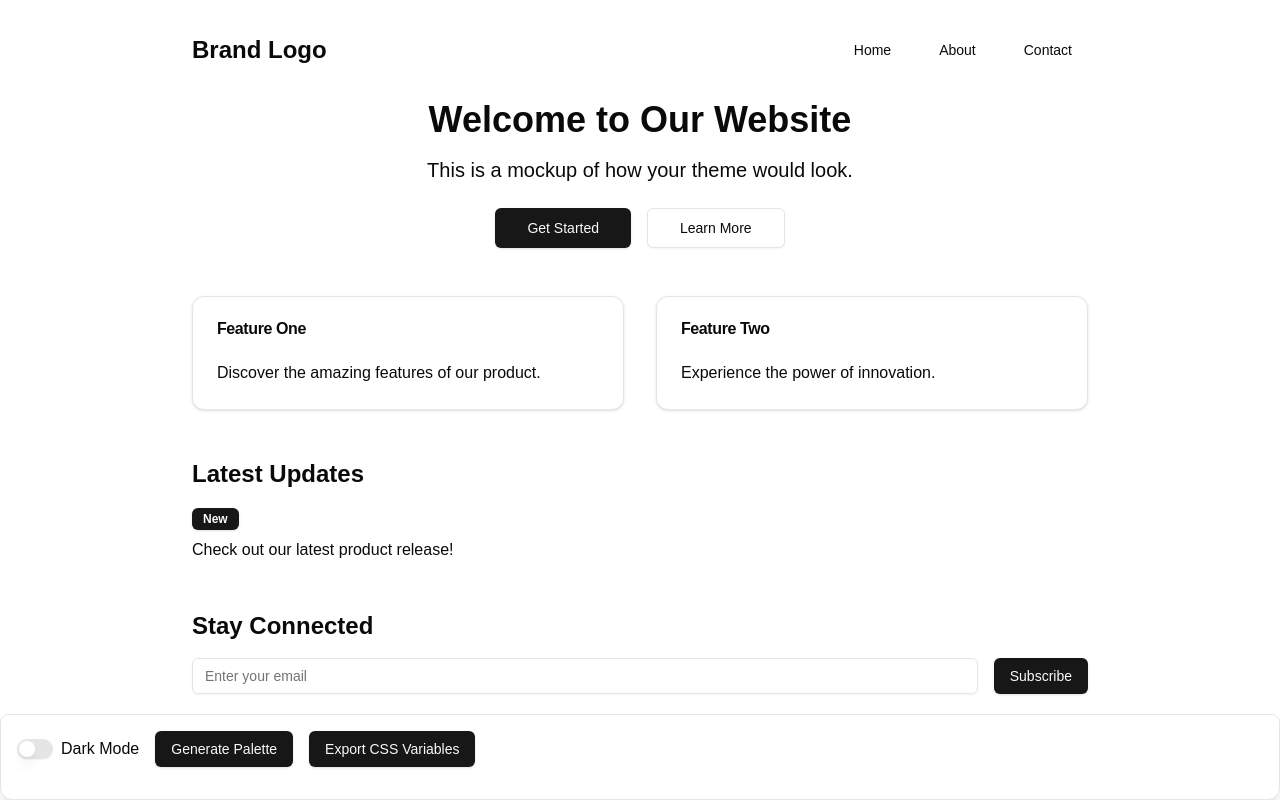
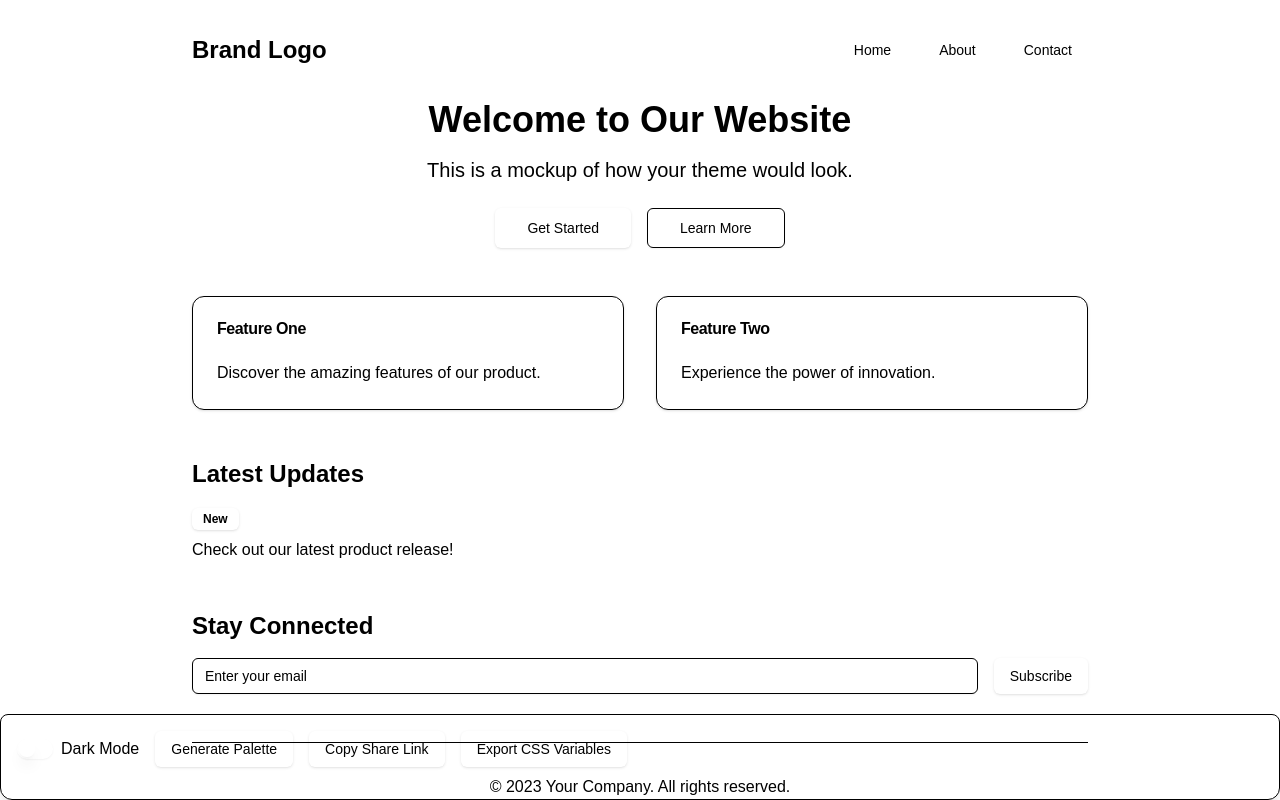
Before and after one commit to bySharkster/shadcn-ui-color-palette-generator, a Next.js app: page / in a window 1280 px wide. Built offline with nearby package versions, Linux system fonts and the light colour scheme.

Commit message:
refactor PaletteGenerator and update global styles for improved color management and accessibility

```diff
--- a/src/app/globals.css
+++ b/src/app/globals.css
@@ -8,57 +8,48 @@
 
 @layer base {
   :root {
-    --background: 0 0% 100%;
-    --foreground: 0 0% 3.9%;
-    --card: 0 0% 100%;
-    --card-foreground: 0 0% 3.9%;
-    --popover: 0 0% 100%;
-    --popover-foreground: 0 0% 3.9%;
-    --primary: 0 0% 9%;
-    --primary-foreground: 0 0% 98%;
-    --secondary: 0 0% 96.1%;
-    --secondary-foreground: 0 0% 9%;
-    --muted: 0 0% 96.1%;
-    --muted-foreground: 0 0% 45.1%;
-    --accent: 0 0% 96.1%;
-    --accent-foreground: 0 0% 9%;
-    --destructive: 0 84.2% 60.2%;
-    --destructive-foreground: 0 0% 98%;
-    --border: 0 0% 89.8%;
-    --input: 0 0% 89.8%;
-    --ring: 0 0% 3.9%;
-    --chart-1: 12 76% 61%;
-    --chart-2: 173 58% 39%;
-    --chart-3: 197 37% 24%;
-    --chart-4: 43 74% 66%;
-    --chart-5: 27 87% 67%;
+    --primary: hsl(329, 60%, 60%);
+    --secondary: hsl(359, 50%, 70%);
+    --accent: hsl(29, 70%, 50%);
+    --destructive: hsl(0, 85%, 60%);
+    --primary-foreground: hsl(329, 10%, 90%);
+    --secondary-foreground: hsl(329, 10%, 90%);
+    --accent-foreground: hsl(329, 10%, 90%);
+    --destructive-foreground: hsl(329, 10%, 90%);
+    --background: hsl(329, 10%, 10%);
+    --foreground: hsl(329, 10%, 90%);
+    --card: hsl(329, 5%, 15%);
+    --card-foreground: hsl(329, 10%, 90%);
+    --popover: hsl(329, 10%, 10%);
+    --popover-foreground: hsl(329, 10%, 90%);
+    --muted: hsl(329, 20%, 20%);
+    --muted-foreground: hsl(329, 30%, 70%);
+    --border: hsl(329, 15%, 30%);
+    --input: hsl(329, 15%, 30%);
+    --ring: rgb(214 92 155 / 0.3);
     --radius: 0.5rem;
   }
+
   .dark {
-    --background: 0 0% 3.9%;
-    --foreground: 0 0% 98%;
-    --card: 0 0% 3.9%;
-    --card-foreground: 0 0% 98%;
-    --popover: 0 0% 3.9%;
-    --popover-foreground: 0 0% 98%;
-    --primary: 0 0% 98%;
-    --primary-foreground: 0 0% 9%;
-    --secondary: 0 0% 14.9%;
-    --secondary-foreground: 0 0% 98%;
-    --muted: 0 0% 14.9%;
-    --muted-foreground: 0 0% 63.9%;
-    --accent: 0 0% 14.9%;
-    --accent-foreground: 0 0% 98%;
-    --destructive: 0 62.8% 30.6%;
-    --destructive-foreground: 0 0% 98%;
-    --border: 0 0% 14.9%;
-    --input: 0 0% 14.9%;
-    --ring: 0 0% 83.1%;
-    --chart-1: 220 70% 50%;
-    --chart-2: 160 60% 45%;
-    --chart-3: 30 80% 55%;
-    --chart-4: 280 65% 60%;
-    --chart-5: 340 75% 55%;
+    --primary: hsl(329, 60%, 60%);
+    --secondary: hsl(359, 50%, 70%);
+    --accent: hsl(29, 70%, 50%);
+    --destructive: hsl(0, 85%, 60%);
+    --primary-foreground: hsl(329, 10%, 90%);
+    --secondary-foreground: hsl(329, 10%, 90%);
+    --accent-foreground: hsl(329, 10%, 90%);
+    --destructive-foreground: hsl(329, 10%, 90%);
+    --background: hsl(329, 10%, 10%);
+    --foreground: hsl(329, 10%, 90%);
+    --card: hsl(329, 5%, 15%);
+    --card-foreground: hsl(329, 10%, 90%);
+    --popover: hsl(329, 10%, 10%);
+    --popover-foreground: hsl(329, 10%, 90%);
+    --muted: hsl(329, 20%, 20%);
+    --muted-foreground: hsl(329, 30%, 70%);
+    --border: hsl(329, 15%, 30%);
+    --input: hsl(329, 15%, 30%);
+    --ring: rgb(214 92 155 / 0.3);
   }
 }
 
--- a/src/components/PalleteGenerator.tsx
+++ b/src/components/PalleteGenerator.tsx
@@ -13,38 +13,16 @@
 import { Card, CardContent } from "./ui/card";
 import { VisuallyHidden } from "@radix-ui/react-visually-hidden";
 import Mockup from "./Mockup";
-import { useRouter, useSearchParams } from "next/navigation";
-
-// const colorKeys = [
-//   "background",
-//   "foreground",
-//   "card",
-//   "card-foreground",
-//   "popover",
-//   "popover-foreground",
-//   "primary",
-//   "primary-foreground",
-//   "secondary",
-//   "secondary-foreground",
-//   "muted",
-//   "muted-foreground",
-//   "accent",
-//   "accent-foreground",
-//   "destructive",
-//   "destructive-foreground",
-//   "border",
-//   "input",
-//   "ring",
-// ];
+import { useSearchParams } from "next/navigation";
 
 const PaletteGenerator = () => {
   const [palette, setPalette] = useState<Record<string, string>>({});
   const [cssSnippet, setCssSnippet] = useState("");
   const [isDarkMode, setIsDarkMode] = useState(false);
-  const router = useRouter();
   const searchParams = useSearchParams();
 
   useEffect(() => {
+    const loadPaletteFromURL = () => {
       const urlPalette = searchParams.get("palette");
       const dark = searchParams.get("dark");
       if (urlPalette) {
@@ -56,12 +34,14 @@
           console.error("Error parsing palette from URL:", error);
         }
       }
+    };
+
+    loadPaletteFromURL();
   }, [searchParams]);
 
   const generateAccessiblePalette = () => {
     try {
       const newPalette: Record<string, string> = {};
-
       // Generate a random base hue
       const baseHue = Math.random() * 360;
 
@@ -153,7 +133,8 @@
 
   const updateURL = (newPalette: Record<string, string>) => {
     const encodedPalette = btoa(JSON.stringify(newPalette));
-    router.push(`?palette=${encodedPalette}&dark=${isDarkMode}`);
+    const newURL = `?palette=${encodedPalette}&dark=${isDarkMode}`;
+    window.history.pushState({}, "", newURL);
   };
 
   const generateCssSnippet = () => {
@@ -171,12 +152,14 @@
 }`;
     setCssSnippet(snippet);
   };
+
+  const copyShareLink = () => {
+    const shareLink = window.location.href;
+    navigator.clipboard.writeText(shareLink);
+    alert("Share link copied to clipboard!");
+  };
+
   const copyToClipboard = () => {
-    // const copyShareLink = () => {
-    //   const shareLink = window.location.href;
-    //   navigator.clipboard.writeText(shareLink);
-    //   alert("Share link copied to clipboard!");
-    // };
     navigator.clipboard.writeText(cssSnippet);
     alert("CSS variables copied to clipboard!");
   };
@@ -192,17 +175,17 @@
               <Switch
                 aria-label="Dark Mode"
                 checked={isDarkMode}
-                onCheckedChange={setIsDarkMode}
+                onCheckedChange={(checked) => {
+                  setIsDarkMode(checked);
+                  updateURL(palette);
+                }}
               />
               <span>Dark Mode</span>
-            </div>{" "}
-            <div className="flex items-center space-x-2">
+            </div>
             <Button onClick={generateAccessiblePalette}>
               Generate Palette
             </Button>
-
-              {/* <Button onClick={copyShareLink}>Copy Share Link</Button> */}
-            </div>
+            <Button onClick={copyShareLink}>Copy Share Link</Button>
             <Dialog>
               <DialogTrigger asChild>
                 <Button onClick={generateCssSnippet}>
```
Lines whose indentation alone changed are shown as unchanged.
